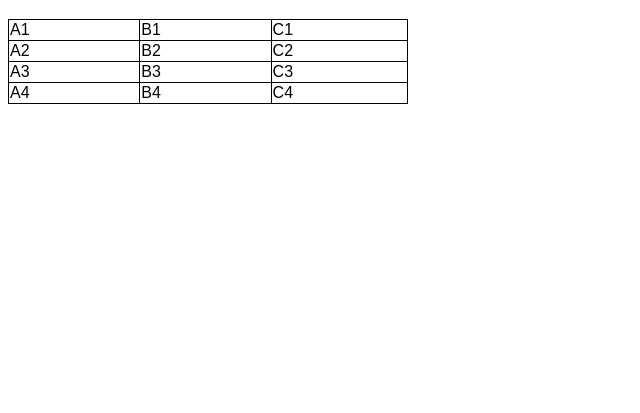
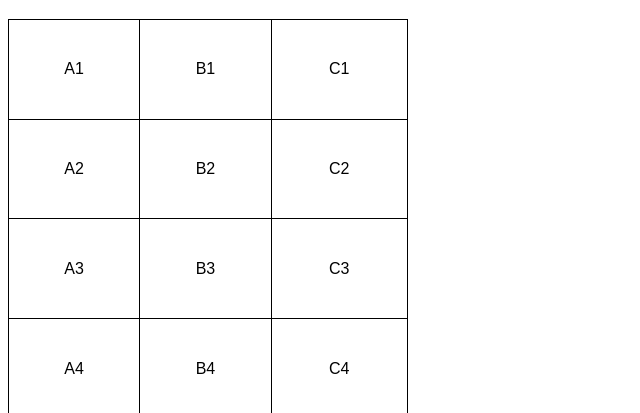
Before and after one commit to EduardoHRVitorino/cap21, a plain HTML site: page ex01/index.html in a window 1280 px wide. Shown: the part 61-474 px from the top of the page, without its empty margins (0-640 px from the left). Drawn offline with Linux system fonts and the light colour scheme.

Commit message:
27/02 13:30

```diff
--- a/ex01/css/style.css
+++ b/ex01/css/style.css
@@ -3,7 +3,9 @@ body{
 
 }
 
-table{width: 400px; border-collapse: collapse}
+table{width: 400px; border-collapse: collapse; width: 400px; height: 400px;}
 td{
+
+    text-align: center;
     border: 1px solid black;
 }
```
